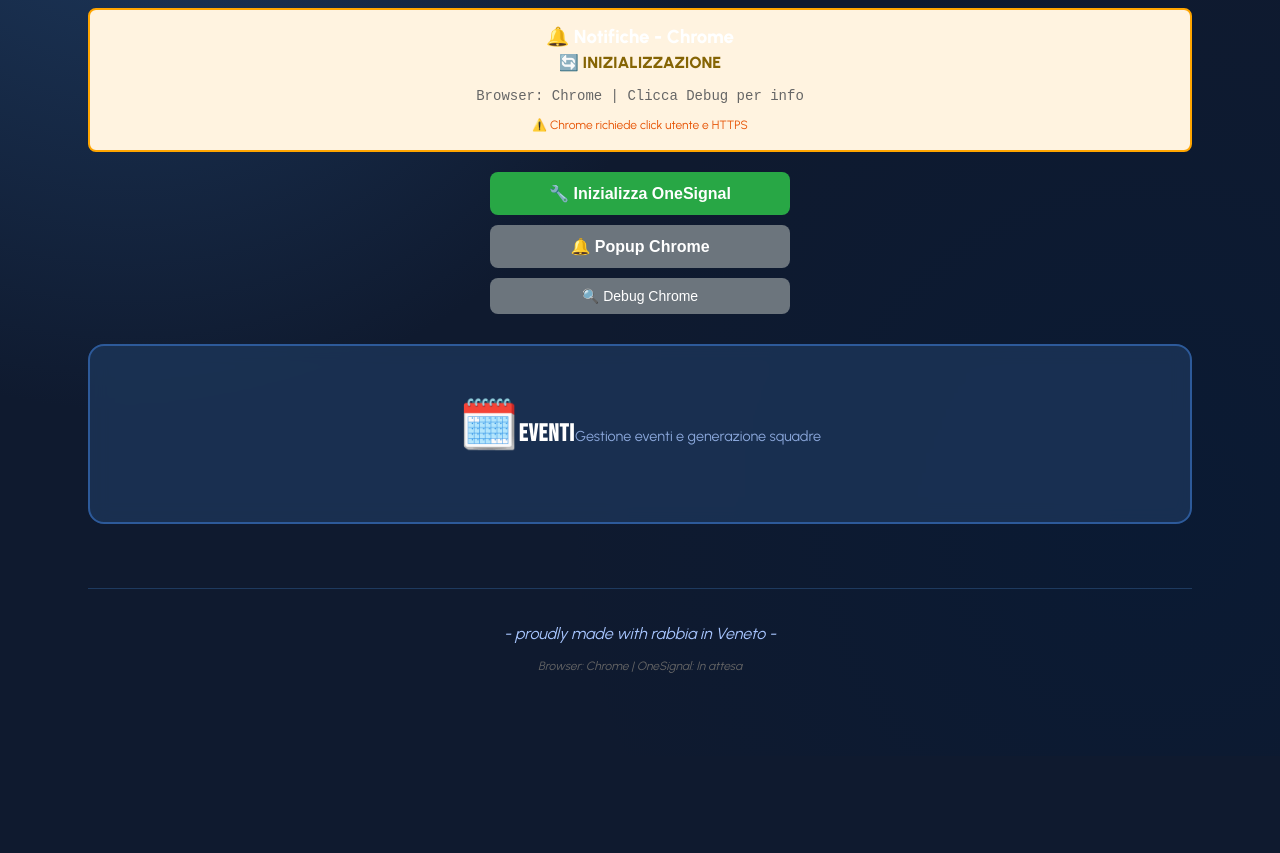
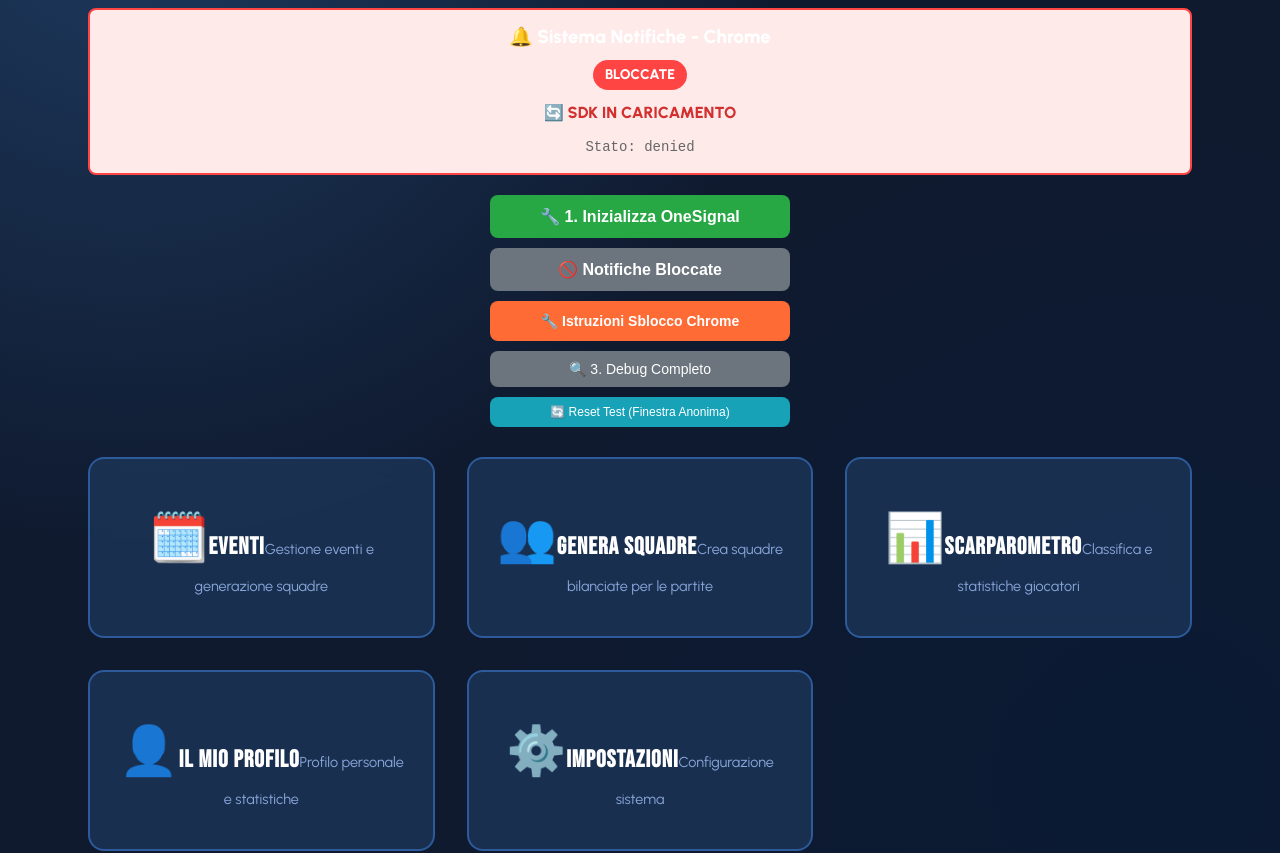
Before and after one commit to scarpariinside26/scarpari-inside-new, a React (Vite) app: page / in a window 1280 px wide. Shown: the part 420-1273 px from the top of the page. Before the commit the page ends 1176 px from the top, so only its background shows below. Built offline with nearby package versions, Linux system fonts and the light colour scheme.

Commit message:
Update App.jsx

```diff
--- a/src/App.jsx
+++ b/src/App.jsx
@@ -7,8 +7,9 @@ function HomePage() {
   const [isOneSignalReady, setIsOneSignalReady] = useState(false);
   const [debugInfo, setDebugInfo] = useState('');
   const [browserInfo, setBrowserInfo] = useState('');
+  const [notificationStatus, setNotificationStatus] = useState('');
 
-  // RILEVA BROWSER
+  // RILEVA BROWSER E STATO NOTIFICHE
   useEffect(() => {
     const detectBrowser = () => {
       const userAgent = navigator.userAgent;
@@ -19,10 +20,16 @@ function HomePage() {
       return 'Unknown';
     };
 
-    setBrowserInfo(detectBrowser());
+    const browser = detectBrowser();
+    setBrowserInfo(browser);
+
+    // Controlla stato notifiche
+    if ('Notification' in window) {
+      setNotificationStatus(Notification.permission);
+    }
   }, []);
 
-  // INIZIALIZZA ONESIGNAL - OTTIMIZZATA
+  // INIZIALIZZA ONESIGNAL - CON CONTROLLO SE GIA' INIZIALIZZATA
   const initializeOneSignal = () => {
     console.log('🚀 Inizializzazione OneSignal per:', browserInfo);
     setDebugInfo(`Inizializzazione per ${browserInfo}...`);
@@ -34,7 +41,15 @@ function HomePage() {
       return;
     }
 
-    // Configurazione specifica per Chrome
+    // Se già inizializzata, non reinizializzare
+    if (window.OneSignal.initialized) {
+      console.log('✅ OneSignal già inizializzata');
+      setDebugInfo('✅ Già inizializzata');
+      setIsOneSignalReady(true);
+      return;
+    }
+
+    // Configurazione per Chrome e altri browser
     const config = {
       appId: "35648a40-c681-40dd-8151-2db3867ee0fc",
       allowLocalhostAsSecureOrigin: true,
@@ -42,8 +57,6 @@ function HomePage() {
         slidedown: {
           enabled: true,
           autoPrompt: false,
-          timeDelay: 1,
-          pageViews: 1,
         }
       }
     };
@@ -52,14 +65,16 @@ function HomePage() {
       console.log('✅ OneSignal inizializzata per', browserInfo);
       setDebugInfo(`✅ Pronto per ${browserInfo}`);
       setIsOneSignalReady(true);
-
-      // Per Chrome: controlla subito lo stato dei permessi
-      if (browserInfo === 'Chrome') {
-        checkNotificationPermission();
-      }
     }).catch(error => {
+      // Se è già inizializzata, considera comunque pronto
+      if (error.message.includes('already initialized')) {
+        console.log('✅ OneSignal già inizializzata');
+        setDebugInfo('✅ Già inizializzata');
+        setIsOneSignalReady(true);
+      } else {
         console.error('❌ Errore:', error);
         setDebugInfo('❌ Errore: ' + error.message);
+      }
     });
   };
 
@@ -67,18 +82,40 @@ function HomePage() {
   const checkNotificationPermission = () => {
     if ('Notification' in window) {
       const permission = Notification.permission;
+      setNotificationStatus(permission);
       console.log('🔔 Permesso attuale:', permission);
-      setDebugInfo(prev => prev + ` | Permesso: ${permission}`);
-
-      if (permission === 'denied') {
-        alert('🔕 Notifiche bloccate. Sbloccale nelle impostazioni Chrome.');
-      }
       return permission;
     }
     return 'not-supported';
   };
 
-  // POPUP OTTIMIZZATO PER CHROME
+  // ISTRUZIONI DETTAGLIATE PER SBLOCCO CHROME
+  const showChromeUnblockInstructions = () => {
+    const instructions = `
+🎯 ISTRUZIONI SBLOCCO NOTIFICHE CHROME:
+
+1. 🔒 CERCA l'icona nella barra degli indirizzi:
+   - Se vedi 🚫 = Bloccate
+   - Se vedi 🔒 = Impostazioni
+
+2. 📍 CLICCA sull'icona (🔒 o 🚫)
+
+3. ⚙️ CERCA "Notifiche" nella lista
+
+4. ✅ CAMBIA da "Blocca" a "Consenti"
+
+5. 🔄 RICARICA la pagina (F5 o Ctrl+R)
+
+6. 🎉 CLICCA di nuovo su "Richiedi Notifiche"
+
+💡 CONSIGLIO: Usa una finestra di navigazione anonima (Ctrl+Shift+N) per testare più facilmente!
+    `;
+
+    alert(instructions);
+    setDebugInfo('📋 Istruzioni sblocco mostrate');
+  };
+
+  // POPUP OTTIMIZZATO PER CHROME CON GESTIONE BLOCCCHI
   const showNotificationPopup = async () => {
     if (!isOneSignalReady) {
       alert('❌ Prima inizializza OneSignal');
@@ -89,100 +126,157 @@ function HomePage() {
     setDebugInfo('Avvio popup...');
 
     const currentPermission = checkNotificationPermission();
+    console.log('🔔 Permesso corrente:', currentPermission);
 
-    // Se già bloccato, mostra alert
+    // SE LE NOTIFICHE SONO BLOCCATE
     if (currentPermission === 'denied') {
-      alert('🚫 Notifiche bloccate! Vai in Impostazioni Chrome → Site Settings → Notifications per sbloccare.');
-      return;
-    }
+      setDebugInfo('❌ Notifiche BLOCCATE in Chrome');
 
-    try {
-      // PRIMO METODO: Slidedown (migliore per Chrome)
-      if (typeof window.OneSignal.showSlidedownPrompt === 'function') {
-        console.log('🔹 Tentativo Slidedown su Chrome');
+      const shouldUnblock = confirm(
+        '🚫 Chrome ha bloccato le notifiche per questo sito.\n\n' +
+        'Per sbloccare:\n' +
+        '1. Clicca sull\'icona 🔒 nella barra degli indirizzi\n' +
+        '2. Clicca "Impostazioni sito"\n' +
+        '3. Imposta "Notifiche" su "Consenti"\n' +
+        '4. Ricarica la pagina\n\n' +
+        'Vuoi che ti mostri le istruzioni dettagliate?'
+      );
 
-        const result = await window.OneSignal.showSlidedownPrompt({
-          force: true
-        });
-
-        console.log('✅ Risultato Slidedown:', result);
-        setDebugInfo('✅ Popup slidedown mostrato');
-        return;
-      }
-
-      // SECONDO METODO: Notifications API di OneSignal
-      if (window.OneSignal.Notifications) {
-        console.log('🔹 Tentativo Notifications API');
-
-        const permission = await window.OneSignal.Notifications.requestPermission();
-        console.log('🔔 Risultato permesso:', permission);
-        setDebugInfo(`Permesso: ${permission}`);
-
-        if (permission === 'granted') {
-          alert('🎉 Notifiche abilitate! Ora riceverai aggiornamenti sugli eventi.');
-        } else if (permission === 'default') {
-          setDebugInfo('⚠️ Popup chiuso senza decidere');
-          alert('Hai chiuso il popup. Clicca di nuovo per abilitare le notifiche.');
+      if (shouldUnblock) {
+        showChromeUnblockInstructions();
       }
       return;
     }
 
-      // TERZO METODO: API nativa come fallback
-      if ('Notification' in window && Notification.permission === 'default') {
-        console.log('🔹 Tentativo API nativa');
+    // SE L'UTENTE NON HA ANCORA DECISO
+    if (currentPermission === 'default') {
+      try {
+        console.log('🔹 Tentativo con OneSignal...');
 
+        // PRIMA PROVA: Slidedown di OneSignal
+        if (typeof window.OneSignal.showSlidedownPrompt === 'function') {
+          await window.OneSignal.showSlidedownPrompt({ force: true });
+          setDebugInfo('✅ Popup OneSignal mostrato');
+          checkNotificationPermission(); // Aggiorna stato
+          return;
+        }
+
+        // SECONDA PROVA: Notifications API di OneSignal
+        if (window.OneSignal.Notifications && typeof window.OneSignal.Notifications.requestPermission === 'function') {
+          const permission = await window.OneSignal.Notifications.requestPermission();
+          console.log('🔔 Risultato OneSignal:', permission);
+          setDebugInfo(`OneSignal: ${permission}`);
+          checkNotificationPermission();
+
+          if (permission === true) {
+            alert('🎉 Notifiche abilitate con OneSignal!');
+          }
+          return;
+        }
+
+        // TERZA PROVA: API nativa del browser
+        if ('Notification' in window) {
           const permission = await Notification.requestPermission();
-        console.log('🔔 Permesso API nativa:', permission);
+          console.log('🔔 Risultato API nativa:', permission);
+          setDebugInfo(`API nativa: ${permission}`);
+          setNotificationStatus(permission);
 
-        if (permission === 'granted' && window.OneSignal) {
-          // Registra con OneSignal dopo il permesso
-          window.OneSignal.registerForPushNotifications();
+          if (permission === 'granted') {
             alert('🎉 Notifiche abilitate!');
+            // Sincronizza con OneSignal se possibile
+            if (window.OneSignal && window.OneSignal.setSubscription) {
+              window.OneSignal.setSubscription(true);
             }
-        setDebugInfo(`API nativa: ${permission}`);
+          } else if (permission === 'default') {
+            setDebugInfo('⚠️ Popup chiuso senza decidere');
+          }
           return;
         }
 
         setDebugInfo('❌ Nessun metodo disponibile');
-      alert('❌ Impossibile mostrare il popup. Prova con un altro browser.');
 
       } catch (error) {
         console.error('❌ Errore popup:', error);
         setDebugInfo('❌ Errore: ' + error.message);
-
-      // Fallback estremo
-      if (confirm('Popup fallito. Vuoi provare con il metodo nativo del browser?')) {
-        Notification.requestPermission();
       }
+    }
+    // SE LE NOTIFICHE SONO GIA' ABILITATE
+    else if (currentPermission === 'granted') {
+      setDebugInfo('✅ Notifiche già abilitate!');
+      alert('🔔 Notifiche già abilitate per questo sito!');
     }
   };
 
-  // DEBUG
+  // DEBUG COMPLETO
   const debugOneSignal = () => {
-    console.log('=== DEBUG BROWSER ===');
+    console.log('=== DEBUG COMPLETO ===');
     console.log('Browser:', browserInfo);
     console.log('UserAgent:', navigator.userAgent);
     console.log('Notification API:', 'Notification' in window);
     console.log('Notification.permission:', Notification.permission);
+    console.log('OneSignal caricato:', !!window.OneSignal);
 
     if (window.OneSignal) {
-      console.log('OneSignal caricato:', true);
-      console.log('Metodi:', Object.keys(window.OneSignal).filter(k => typeof window.OneSignal[k] === 'function'));
+      console.log('OneSignal.initialized:', window.OneSignal.initialized);
+      console.log('Metodi disponibili:', Object.keys(window.OneSignal).filter(k => typeof window.OneSignal[k] === 'function'));
     }
 
-    setDebugInfo(`Browser: ${browserInfo} | Permesso: ${Notification.permission}`);
+    // Messaggio di stato per l'utente
+    let statusMessage = '';
+    if (Notification.permission === 'denied') {
+      statusMessage = '❌ BLOCCATO - Usa "Istruzioni Sblocco"';
+    } else if (Notification.permission === 'granted') {
+      statusMessage = '✅ ABILITATO';
+    } else {
+      statusMessage = '🔄 IN ATTESA - Clicca "Richiedi Notifiche"';
+    }
+
+    setDebugInfo(`${browserInfo}: ${Notification.permission} - ${statusMessage}`);
   };
 
-  // AUTO-INIT
-  useEffect(() => {
-    const init = () => {
-      if (typeof window.OneSignal !== 'undefined' && !window.OneSignal.initialized) {
-        initializeOneSignal();
+  // RESETTA STATO NOTIFICHE (per testing)
+  const resetNotificationTest = () => {
+    if (confirm('Vuoi resettare lo stato delle notifiche per testing?\n\nApri una nuova finestra anonima per testare più facilmente.')) {
+      setDebugInfo('🔄 Reset per testing - Usa finestra anonima');
+      setNotificationStatus('default');
     }
   };
 
-    setTimeout(init, 2000);
+  // AUTO-INIT AL CARICAMENTO
+  useEffect(() => {
+    const initOneSignal = () => {
+      if (typeof window.OneSignal !== 'undefined') {
+        // Se non è già inizializzata, inizializza
+        if (!window.OneSignal.initialized) {
+          initializeOneSignal();
+        } else {
+          console.log('✅ OneSignal già inizializzata al caricamento');
+          setIsOneSignalReady(true);
+          setDebugInfo('✅ Auto-inizializzata');
+        }
+      } else {
+        console.log('⏳ OneSignal non ancora caricato, riprovo...');
+        setTimeout(initOneSignal, 1000);
+      }
+    };
+
+    // Aspetta che lo script sia caricato
+    setTimeout(initOneSignal, 1500);
   }, [browserInfo]);
+
+  // Colore del badge in base allo stato
+  const getStatusColor = () => {
+    if (notificationStatus === 'denied') return '#ff4444';
+    if (notificationStatus === 'granted') return '#28a745';
+    return '#ffc107';
+  };
+
+  // Testo dello stato
+  const getStatusText = () => {
+    if (notificationStatus === 'denied') return 'BLOCCATE';
+    if (notificationStatus === 'granted') return 'ABILITATE';
+    return 'DA DECIDERE';
+  };
 
   return (
     <div className="container">
@@ -197,33 +291,41 @@ function HomePage() {
       </header>
 
       <main className="main">
-        {/* SEZIONE ONESIGNAL CON INFO BROWSER */}
+        {/* SEZIONE ONESIGNAL CON STATO VISIVO */}
         <div style={{ textAlign: 'center', marginBottom: '30px' }}>
           <div style={{
-            background: browserInfo === 'Chrome' ? '#fff3e0' :
-                       browserInfo === 'Opera' ? '#e8f5e8' : '#f0f0f0',
+            background: notificationStatus === 'denied' ? '#ffeaea' :
+                       notificationStatus === 'granted' ? '#e8f5e8' : '#fff3cd',
             padding: '15px',
             borderRadius: '8px',
             marginBottom: '20px',
-            border: isOneSignalReady ? '2px solid green' : '2px solid orange'
+            border: `2px solid ${getStatusColor()}`
           }}>
-            <h3>🔔 Notifiche - {browserInfo}</h3>
+            <h3>🔔 Sistema Notifiche - {browserInfo}</h3>
+            <div style={{
+              display: 'inline-block',
+              background: getStatusColor(),
+              color: 'white',
+              padding: '4px 12px',
+              borderRadius: '20px',
+              fontSize: '14px',
+              fontWeight: 'bold',
+              margin: '10px 0'
+            }}>
+              {getStatusText()}
+            </div>
             <p style={{
-              color: isOneSignalReady ? 'green' : '#856404',
+              color: notificationStatus === 'denied' ? '#d32f2f' :
+                     notificationStatus === 'granted' ? 'green' : '#856404',
               fontWeight: 'bold',
               fontSize: '16px',
               marginBottom: '10px'
             }}>
-              {isOneSignalReady ? '✅ PRONTO' : '🔄 INIZIALIZZAZIONE'}
+              {isOneSignalReady ? '✅ SDK PRONTO' : '🔄 SDK IN CARICAMENTO'}
             </p>
-            <p style={{ fontSize: '14px', color: '#666', fontFamily: 'monospace' }}>
-              {debugInfo || `Browser: ${browserInfo} | Clicca Debug per info`}
+            <p style={{ fontSize: '14px', color: '#666', fontFamily: 'monospace', minHeight: '20px' }}>
+              {debugInfo || `Stato: ${notificationStatus || 'checking...'}`}
             </p>
-            {browserInfo === 'Chrome' && (
-              <p style={{ fontSize: '12px', color: '#e65100', marginTop: '8px' }}>
-                ⚠️ Chrome richiede click utente e HTTPS
-              </p>
-            )}
           </div>
 
           <div style={{ display: 'flex', flexDirection: 'column', gap: '10px', alignItems: 'center' }}>
@@ -241,26 +343,46 @@ function HomePage() {
                 width: '300px'
               }}
             >
-              🔧 Inizializza OneSignal
+              🔧 1. Inizializza OneSignal
             </button>
 
             <button
               onClick={showNotificationPopup}
-              disabled={!isOneSignalReady}
+              disabled={!isOneSignalReady || notificationStatus === 'denied'}
               style={{
                 padding: '12px 24px',
-                background: isOneSignalReady ? '#007bff' : '#6c757d',
+                background: !isOneSignalReady ? '#6c757d' :
+                           notificationStatus === 'denied' ? '#ff6b6b' : '#007bff',
                 color: 'white',
                 border: 'none',
                 borderRadius: '8px',
-                cursor: isOneSignalReady ? 'pointer' : 'not-allowed',
+                cursor: (isOneSignalReady && notificationStatus !== 'denied') ? 'pointer' : 'not-allowed',
                 fontSize: '16px',
                 fontWeight: 'bold',
                 width: '300px'
               }}
             >
-              {browserInfo === 'Chrome' ? '🔔 Popup Chrome' : '🔔 Richiedi Notifiche'}
+              {notificationStatus === 'denied' ? '🚫 Notifiche Bloccate' : '🔔 2. Richiedi Notifiche'}
             </button>
+
+            {notificationStatus === 'denied' && (
+              <button
+                onClick={showChromeUnblockInstructions}
+                style={{
+                  padding: '12px 24px',
+                  background: '#ff6b35',
+                  color: 'white',
+                  border: 'none',
+                  borderRadius: '8px',
+                  cursor: 'pointer',
+                  fontSize: '14px',
+                  fontWeight: 'bold',
+                  width: '300px'
+                }}
+              >
+                🔧 Istruzioni Sblocco Chrome
+              </button>
+            )}
 
             <button
               onClick={debugOneSignal}
@@ -275,33 +397,71 @@ function HomePage() {
                 width: '300px'
               }}
             >
-              🔍 Debug {browserInfo}
+              🔍 3. Debug Completo
+            </button>
+
+            <button
+              onClick={resetNotificationTest}
+              style={{
+                padding: '8px 16px',
+                background: '#17a2b8',
+                color: 'white',
+                border: 'none',
+                borderRadius: '8px',
+                cursor: 'pointer',
+                fontSize: '12px',
+                width: '300px'
+              }}
+            >
+              🔄 Reset Test (Finestra Anonima)
             </button>
           </div>
         </div>
 
-        {/* RESTANTE CODICE INVARIATO */}
+        {/* MENU PRINCIPALE */}
         <div className="menu-grid">
           <Link to="/eventi" className="menu-btn">
             <span className="icon">🗓️</span>
             <span className="text">EVENTI</span>
             <span className="desc">Gestione eventi e generazione squadre</span>
           </Link>
-          {/* ... altri menu items ... */}
+
+          <Link to="/eventi" className="menu-btn">
+            <span className="icon">👥</span>
+            <span className="text">GENERA SQUADRE</span>
+            <span className="desc">Crea squadre bilanciate per le partite</span>
+          </Link>
+
+          <Link to="/" className="menu-btn">
+            <span className="icon">📊</span>
+            <span className="text">SCARPAROMETRO</span>
+            <span className="desc">Classifica e statistiche giocatori</span>
+          </Link>
+
+          <Link to="/" className="menu-btn">
+            <span className="icon">👤</span>
+            <span className="text">IL MIO PROFILO</span>
+            <span className="desc">Profilo personale e statistiche</span>
+          </Link>
+
+          <Link to="/" className="menu-btn">
+            <span className="icon">⚙️</span>
+            <span className="text">IMPOSTAZIONI</span>
+            <span className="desc">Configurazione sistema</span>
+          </Link>
         </div>
       </main>
 
       <footer className="footer">
         <p>- proudly made with rabbia in Veneto -</p>
         <p style={{ fontSize: '12px', color: '#666', marginTop: '10px' }}>
-          Browser: {browserInfo} | OneSignal: {isOneSignalReady ? 'Pronto' : 'In attesa'}
+          Browser: {browserInfo} | Notifiche: {notificationStatus} | OneSignal: {isOneSignalReady ? '✅' : '🔄'}
         </p>
       </footer>
     </div>
   );
 }
 
-// App component rimane invariato
 function App() {
   return (
     <div className="App">
```
Lines whose indentation alone changed are shown as unchanged.
